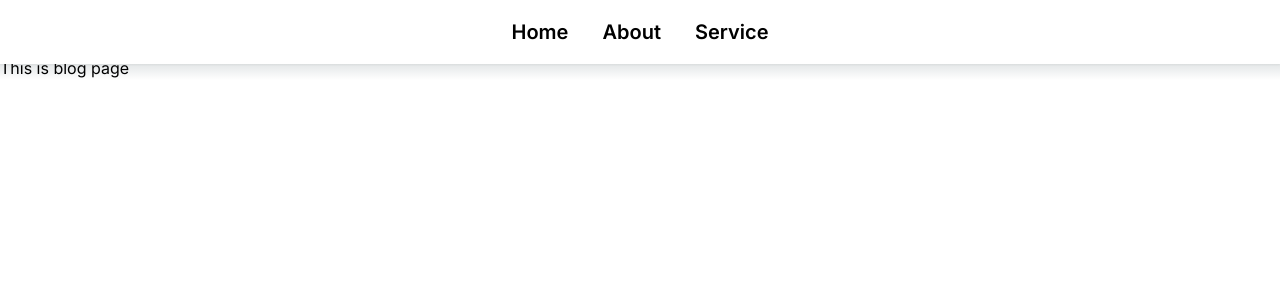
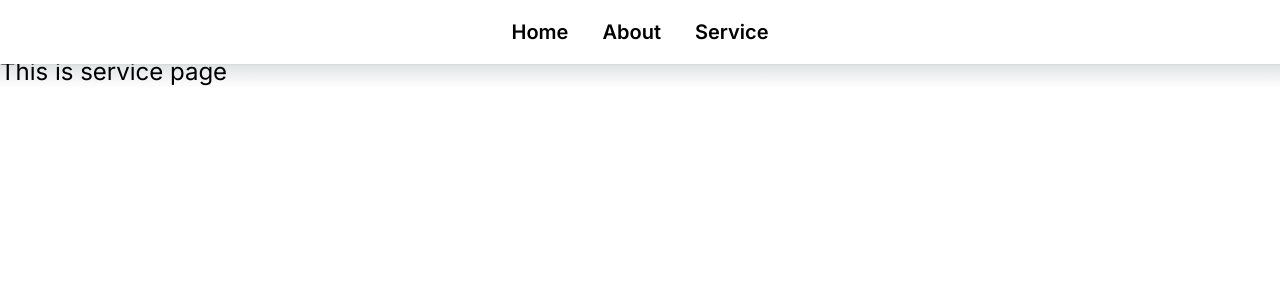
Before and after one commit to momota14/assignment10, a Next.js app: page /blog in a window 1280 px wide. Shown: the top 300 px of the page. Built offline with nearby package versions, Linux system fonts and the light colour scheme.

Commit message:
Update page.js

```diff
--- a/app/blog/page.js
+++ b/app/blog/page.js
@@ -1,3 +1,3 @@
 export default function Blog() {
-  return <div> This is blog page</div>
+  return <div className="text-2xl mt-9"> This is service page</div>
 }
```
